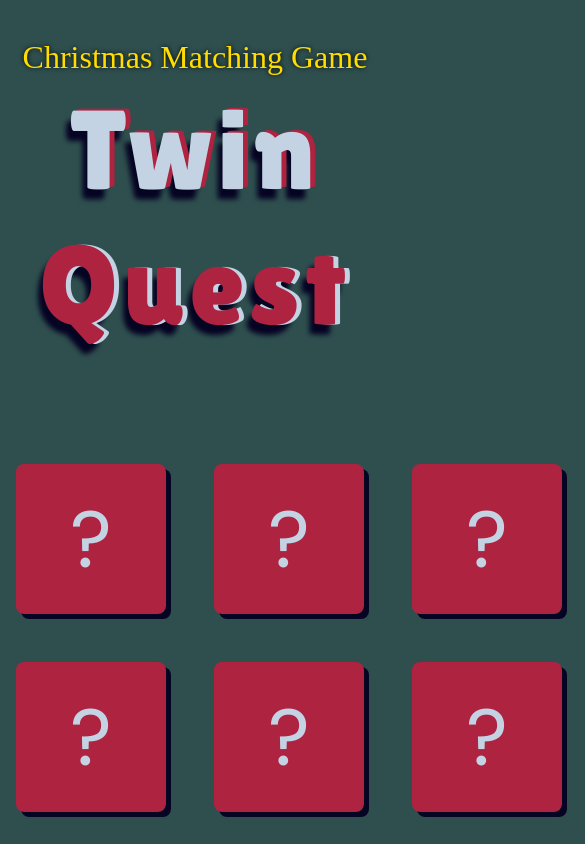
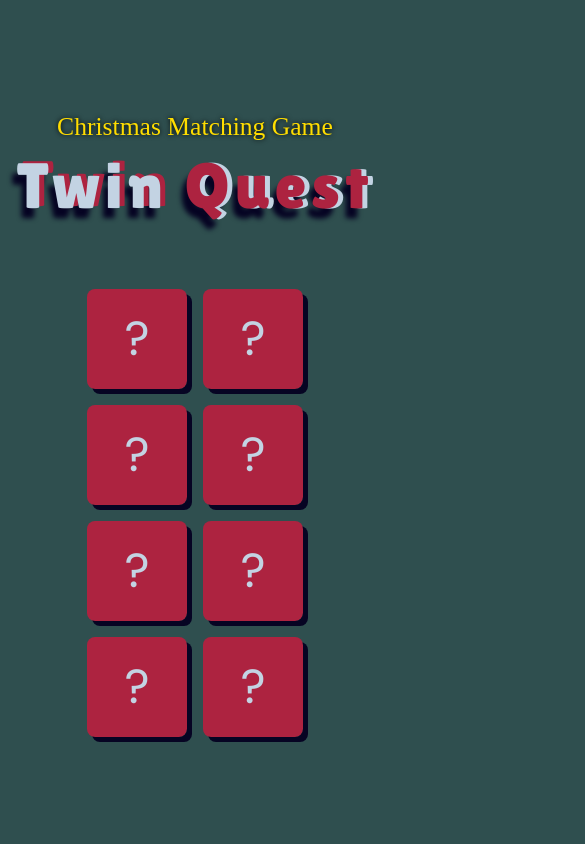
Before and after one commit to uj-ujjawal/JavaScriptmas, a website built with Vite: page 11/index.html in a window 390 px wide. Shown: the top 844 px of the page, 585 px wide, since content can reach past the window. Built offline with nearby package versions, Linux system fonts and the light colour scheme; a web font is replaced by a local one.

Commit message:
ADDED responsive design for smaller screens with media queries

```diff
--- a/11/index.css
+++ b/11/index.css
@@ -129,3 +129,47 @@ a {
 .card.disable {
   cursor: not-allowed;
 }
+
+/* Make it responsive */
+@media (max-width: 768px) {
+  .header p {
+    font-size: 1.6rem;
+  }
+  .header h1 {
+    font-size: 5rem;
+  }
+
+  .game-container {
+    grid-template-columns: repeat(4, 1fr);
+    gap: 1rem;
+  }
+
+  .card {
+    width: 120px;
+    height: 120px;
+    font-size: 3rem;
+  }
+  .card-front,
+  .card-back {
+    font-size: 3rem;
+  }
+}
+
+@media (max-width: 565px) {
+  body {
+    gap: 2rem;
+  }
+  .header h1 {
+    font-size: 4rem;
+  }
+
+  .game-container {
+    grid-template-columns: repeat(2, 1fr);
+  }
+
+  .card {
+    width: 100px;
+    height: 100px;
+    font-size: 3rem;
+  }
+}
```
